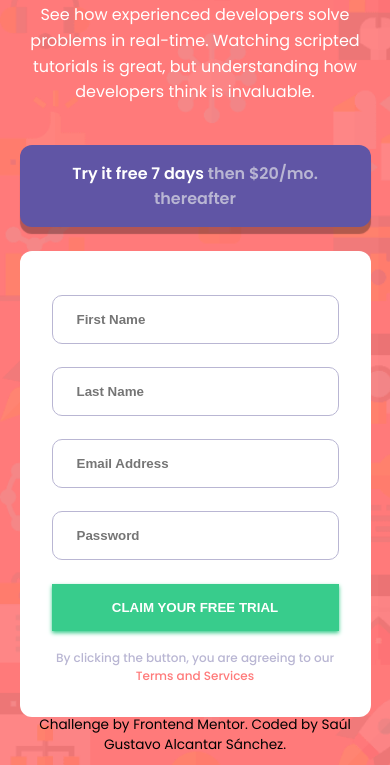
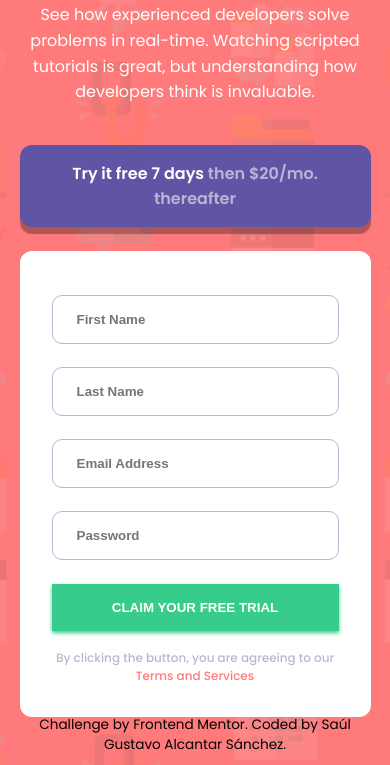
Before and after one commit to saul-gustavo/intro-sign-up, a plain HTML site: page index.html in a window 390 px wide. Shown: the part 136-901 px from the top of the page. Drawn offline with Linux system fonts and the light colour scheme.

Commit message:
Se agrego diseño bg mobile

```diff
--- a/styles.css
+++ b/styles.css
@@ -176,6 +176,12 @@ body {
 
 
 @media screen and (max-width: 768px) {
+
+    body {
+        background-image: url(images/bg-intro-mobile.png);
+        background-size: cover;
+    }
+
     .main {
         grid-template-columns: 1fr;
         width: 90%;
```
